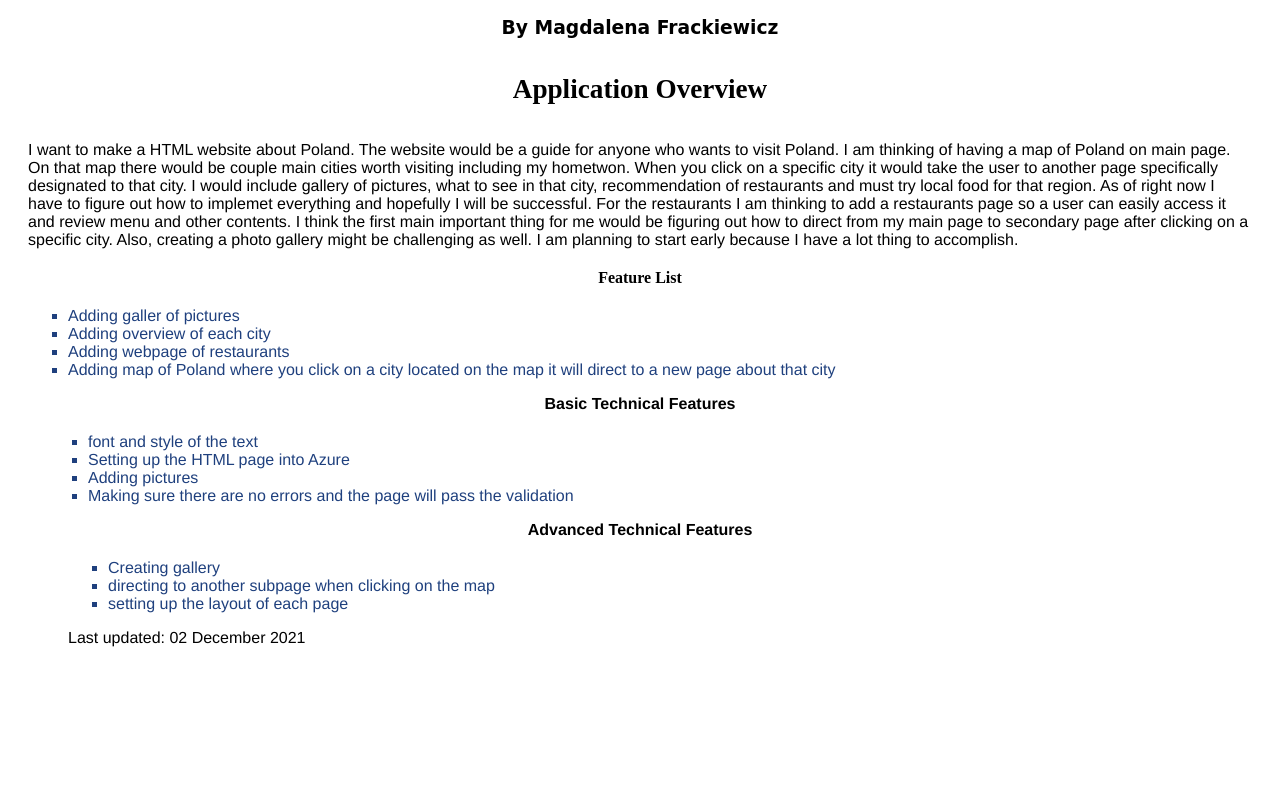
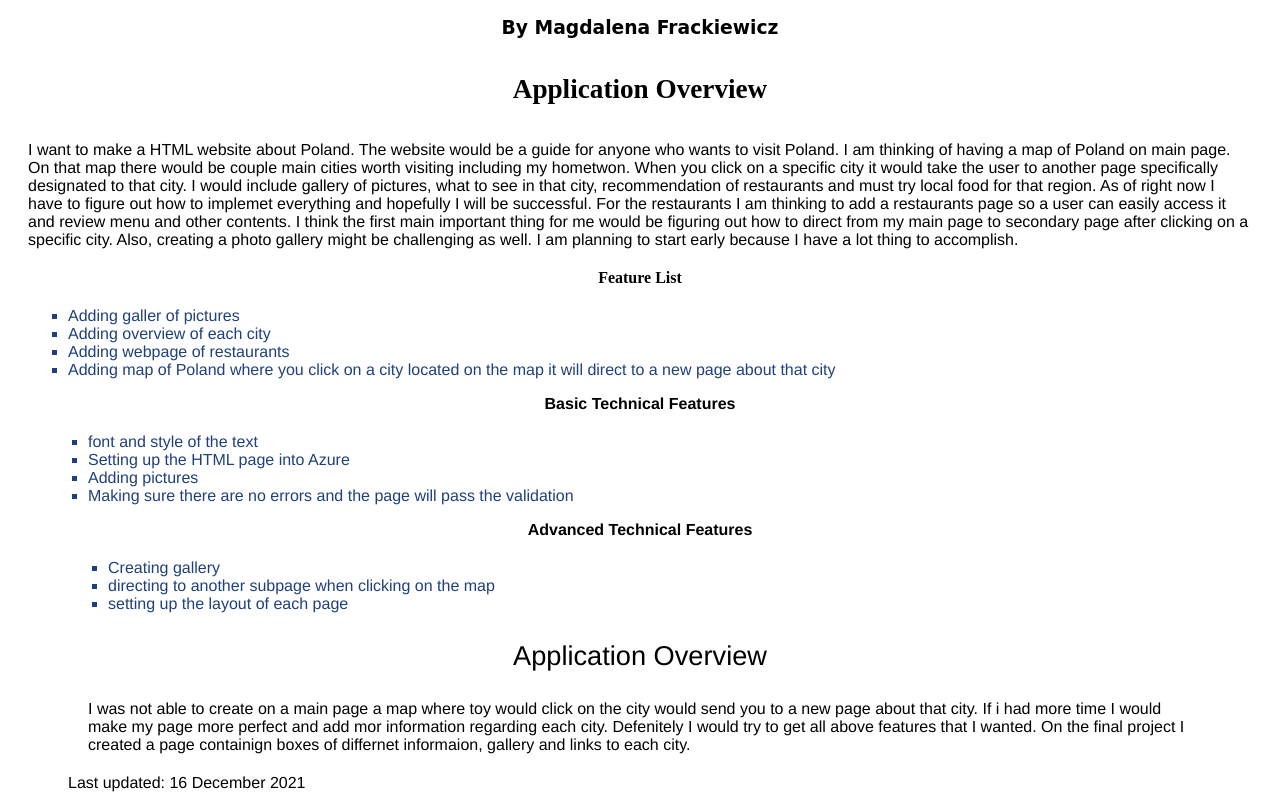
Before and after one commit to magda5021/final-project-proposal-mf, a plain HTML site: page index.html in a window 1280 px wide. Shown: the part 112-924 px from the top of the page. Before the commit the page ends 800 px from the top, so only its background shows below. Drawn offline with Linux system fonts and the light colour scheme.

Commit message:
Update index.html file.

```diff
--- a/index.html
+++ b/index.html
@@ -56,4 +56,13 @@ body
         <li>directing to another subpage when clicking on the map</li>
         <li>setting up the layout of each page</li>
         </ul>
-<p>Last updated: 02 December 2021</p>
+        <p style="text-align: center;font-size:170%;">Application Overview</p>
+        <div class="text">
+        <p> I was not able to create on a main page a map where toy would click on the city would send you to a new page about that city.
+            If i had more time I would make my page more perfect and add mor information regarding each city. Defenitely I would try to get
+            all above features that I wanted. On the final project I created a page containign boxes of differnet informaion, gallery and
+            links to each city.
+        </p></div>
+
+
+<p>Last updated: 16 December 2021</p>
```
